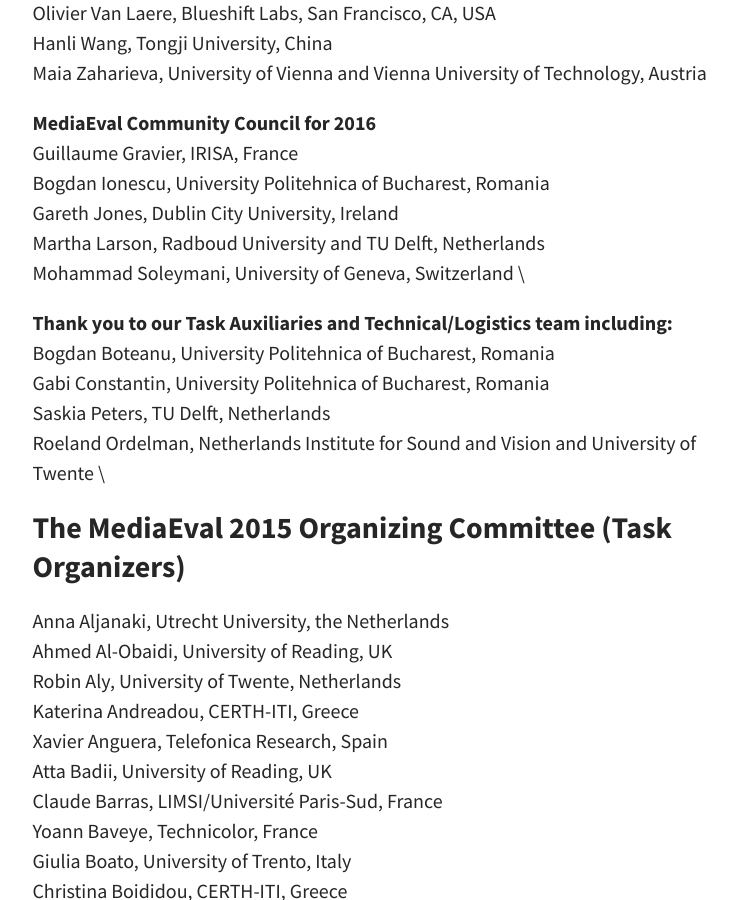
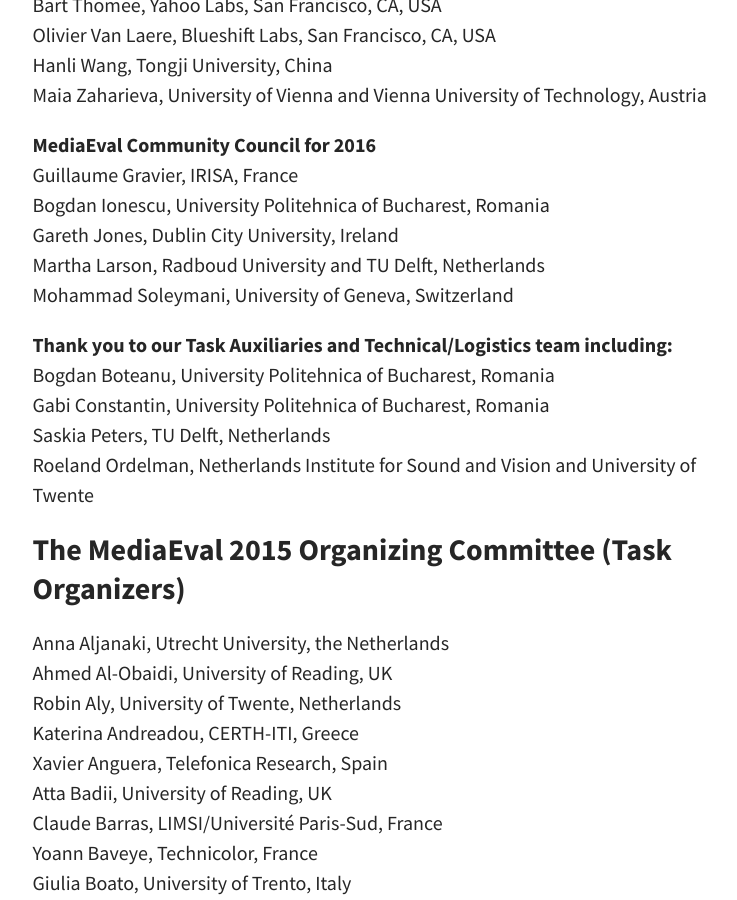
Before and after one commit to multimediaeval/multimediaeval.github.io, a Jekyll site: the page built from pages/07_team.md, in a window 1280 px wide and 900 px high, scrolled down 4919 px. Shown: the whole window, without its empty margins (262-999 px from the left). Built offline with Jekyll 4.4.1, drawn with Linux system fonts in a browser that asks for light colours; some of the changed text lies outside the part shown.

Commit message:
adjusting same <hr> use and removinge previous template content

```diff
--- a/pages/07_team.md
+++ b/pages/07_team.md
@@ -5,6 +5,8 @@
 permalink: /organizers/
 tags: [about, organizes]
 ---
+
+<hr>
 
 Each MediaEval tasks is coordinated by a group of task organizers. It is collective efforts of this group of people that makes MediaEval possible. The benchmark as a whole is guided by the MediaEval Community Council (listed below). The main contact person is Martha Larson m.a.larson (at) tudelft.nl.
 
@@ -157,13 +159,13 @@
 Bogdan Ionescu, University Politehnica of Bucharest, Romania \\
 Gareth Jones, Dublin City University, Ireland \\
 Martha Larson, Radboud University and TU Delft, Netherlands \\
-Mohammad Soleymani, University of Geneva, Switzerland \\
+Mohammad Soleymani, University of Geneva, Switzerland
 
 **Thank you to our Task Auxiliaries and Technical/Logistics team including:** \\
 Bogdan Boteanu, University Politehnica of Bucharest, Romania \\
 Gabi Constantin, University Politehnica of Bucharest, Romania \\
 Saskia Peters, TU Delft, Netherlands \\
-Roeland Ordelman, Netherlands Institute for Sound and Vision and University of Twente \\
+Roeland Ordelman, Netherlands Institute for Sound and Vision and University of Twente
 
 ### The MediaEval 2015 Organizing Committee (Task Organizers)
 Anna Aljanaki, Utrecht University, the Netherlands \\
```
Also changed, not shown: pages/01_about.md (+1 -0 lines), pages/03_challenge.md (deleted, +0 -42 lines), pages/03_editions.md (added, +9 -0 lines).
